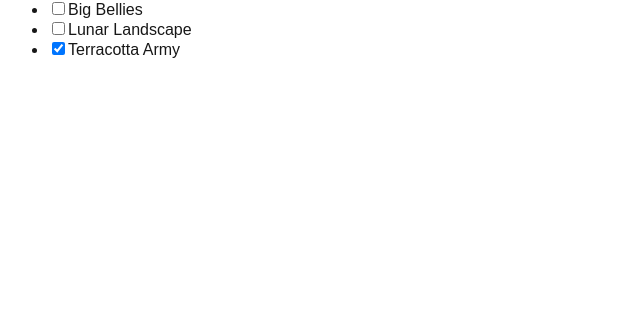
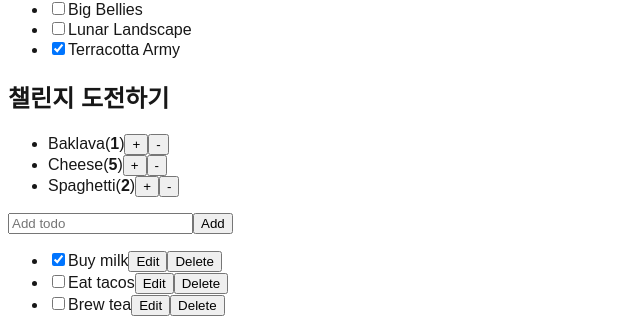
Before and after one commit to pOcOq38/react-docs-v19, a Next.js app: page /week7 in a window 1280 px wide. Shown: the part 2216-2545 px from the top of the page, without its empty margins (0-640 px from the left). Before the commit the page ends 2291 px from the top, so only its background shows below. Built offline with nearby package versions, Linux system fonts and the light colour scheme.

Commit message:
add week7

```diff
--- /dev/null
+++ b/src/app/week7/components/AddTodo.tsx
@@ -0,0 +1,27 @@
+"use client";
+import { useState } from "react";
+
+export default function AddTodo({
+  onAddTodo,
+}: {
+  onAddTodo: (title: string) => void;
+}) {
+  const [title, setTitle] = useState("");
+  return (
+    <>
+      <input
+        placeholder="Add todo"
+        value={title}
+        onChange={(e) => setTitle(e.target.value)}
+      />
+      <button
+        onClick={() => {
+          setTitle("");
+          onAddTodo(title);
+        }}
+      >
+        Add
+      </button>
+    </>
+  );
+}
--- /dev/null
+++ b/src/app/week7/components/ShoppingCart.tsx
@@ -0,0 +1,77 @@
+"use client";
+
+import { useState } from "react";
+
+const initialProducts = [
+  {
+    id: 0,
+    name: "Baklava",
+    count: 1,
+  },
+  {
+    id: 1,
+    name: "Cheese",
+    count: 5,
+  },
+  {
+    id: 2,
+    name: "Spaghetti",
+    count: 2,
+  },
+];
+
+export default function ShoppingCart() {
+  const [products, setProducts] = useState(initialProducts);
+
+  function handleIncreaseClick(productId: number) {
+    setProducts(
+      products.map((product) => {
+        if (product.id === productId) {
+          return { ...product, count: product.count + 1 };
+        } else {
+          return product;
+        }
+      })
+    );
+  }
+
+  function handleDecreaseClick(productId: number) {
+    setProducts(
+      products
+        .map((product) => {
+          if (product.id === productId) {
+            return { ...product, count: product.count - 1 };
+          } else {
+            return product;
+          }
+        })
+        .filter((product) => product.count > 0)
+    );
+  }
+
+  return (
+    <>
+      <ul>
+        {products.map((product) => (
+          <li key={product.id}>
+            {product.name}(<b>{product.count}</b>)
+            <button
+              onClick={() => {
+                handleIncreaseClick(product.id);
+              }}
+            >
+              +
+            </button>
+            <button
+              onClick={() => {
+                handleDecreaseClick(product.id);
+              }}
+            >
+              -
+            </button>
+          </li>
+        ))}
+      </ul>
+    </>
+  );
+}
--- /dev/null
+++ b/src/app/week7/components/TaskList.tsx
@@ -0,0 +1,78 @@
+"use client";
+import { useState } from "react";
+type Todo = {
+  id: number;
+  title: string;
+  done: boolean;
+};
+
+interface TaskListProps {
+  todos: Todo[];
+  onChangeTodo: (updatedTodo: Todo) => void;
+  onDeleteTodo: (todoId: number) => void;
+}
+export default function TaskList({
+  todos,
+  onChangeTodo,
+  onDeleteTodo,
+}: TaskListProps) {
+  return (
+    <ul>
+      {todos.map((todo) => (
+        <li key={todo.id}>
+          <Task todo={todo} onChange={onChangeTodo} onDelete={onDeleteTodo} />
+        </li>
+      ))}
+    </ul>
+  );
+}
+
+interface TaskProps {
+  todo: Todo;
+  onChange: (updatedTodo: Todo) => void;
+  onDelete: (todoId: number) => void;
+}
+
+function Task({ todo, onChange, onDelete }: TaskProps) {
+  const [isEditing, setIsEditing] = useState(false);
+  let todoContent;
+  if (isEditing) {
+    todoContent = (
+      <>
+        <input
+          value={todo.title}
+          onChange={(e) => {
+            onChange({
+              ...todo,
+              title: e.target.value,
+            });
+          }}
+        />
+        <button onClick={() => setIsEditing(false)}>Save</button>
+      </>
+    );
+  } else {
+    todoContent = (
+      <>
+        {todo.title}
+        <button onClick={() => setIsEditing(true)}>Edit</button>
+      </>
+    );
+  }
+  return (
+    <label>
+      <input
+        type="checkbox"
+        checked={todo.done}
+        onChange={(e) => {
+          onChange({
+            ...todo,
+            done: e.target.checked,
+          });
+        }}
+      />
+      {todoContent}
+      <button onClick={() => onDelete(todo.id)}>Delete</button>
+    </label>
+  );
+}
--- /dev/null
+++ b/src/app/week7/components/TodoList.tsx
@@ -0,0 +1,58 @@
+"use client";
+import { useState } from "react";
+import AddTodo from "./AddTodo";
+import TaskList from "./TaskList";
+
+interface Todo {
+  id: number;
+  title: string;
+  done: boolean;
+}
+
+let nextId = 3;
+const initialTodos = [
+  { id: 0, title: "Buy milk", done: true },
+  { id: 1, title: "Eat tacos", done: false },
+  { id: 2, title: "Brew tea", done: false },
+];
+
+export default function TaskApp() {
+  const [todos, setTodos] = useState(initialTodos);
+
+  function handleAddTodo(title: string) {
+    setTodos([
+      ...todos,
+      {
+        id: nextId++,
+        title: title,
+        done: false,
+      },
+    ]);
+  }
+
+  function handleChangeTodo(nextTodo: Todo) {
+    setTodos(
+      todos.map((t) => {
+        if (t.id === nextTodo.id) {
+          return nextTodo;
+        } else {
+          return t;
+        }
+      })
+    );
+  }
+  function handleDeleteTodo(todoId: number) {
+    setTodos(todos.filter((t) => t.id !== todoId));
+  }
+
+  return (
+    <>
+      <AddTodo onAddTodo={handleAddTodo} />
+      <TaskList
+        todos={todos}
+        onChangeTodo={handleChangeTodo}
+        onDeleteTodo={handleDeleteTodo}
+      />
+    </>
+  );
+}
--- a/src/app/week7/page.tsx
+++ b/src/app/week7/page.tsx
@@ -1,5 +1,6 @@
 "use client";
 
+import TodoList from "./components/TodoList";
 import ArtworkForm from "./components/ArtworkForm";
 import BucketList from "./components/BucketList";
 import Counter from "./components/Counter";
@@ -9,6 +10,7 @@
 import PersonForm from "./components/PersonForm";
 import RequestTracker from "./components/RequestTracker";
 import SculptorList from "./components/SculptorList";
+import ShoppingCart from "./components/ShoppingCart";
 import TrafficLight from "./components/TrafficLight";
 
 export default function week7() {
@@ -29,6 +31,9 @@
       <h2>배열 State 업데이트 하기</h2>
       <SculptorList />
       <BucketList />
+      <h2>챌린지 도전하기</h2>
+      <ShoppingCart />
+      <TodoList />
     </>
   );
 }
```
